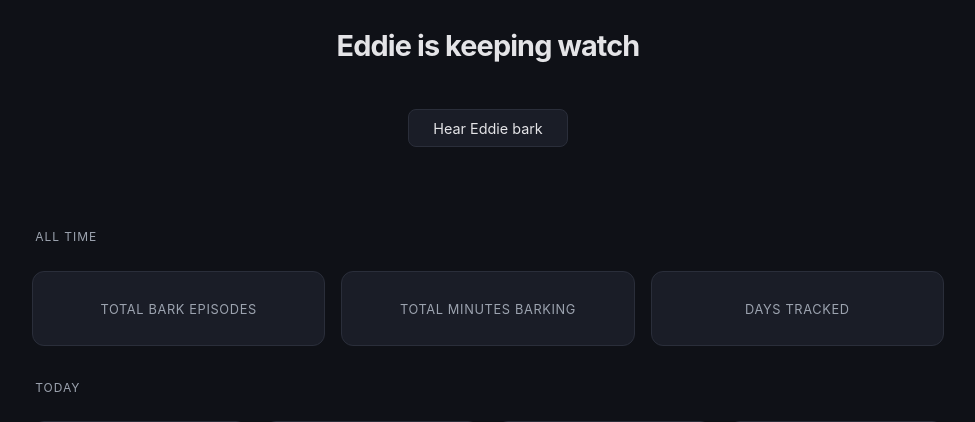
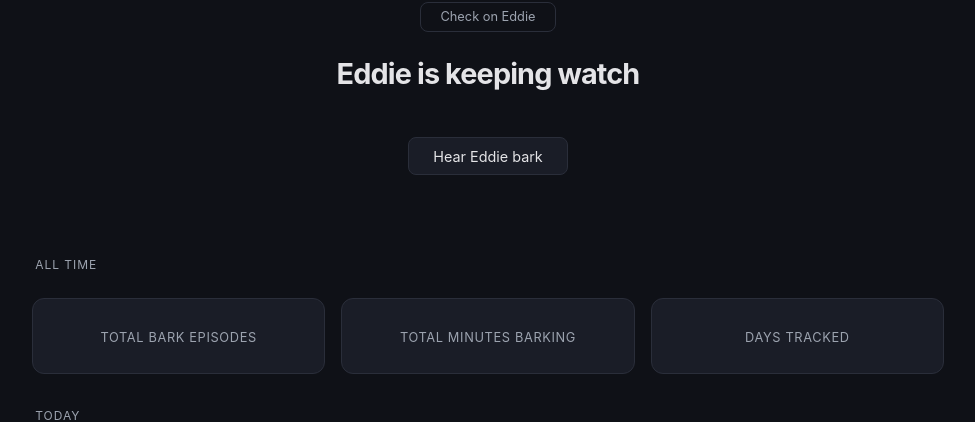
Before and after one commit to cjmuldoon/barkup, a Python web app: template src/barkup/web/templates/public.html in a window 1280 px wide. Shown: the part 518-940 px from the top of the page, without its empty margins (152-1127 px from the left). Run offline with Jinja, Linux system fonts and the light colour scheme; the template is opened without the code that fills it, so the values that code supplies are empty.

Commit message:
Fix window viewport containment, slow video, pause between loops
Video plays at 0.4x speed for smooth transition. Pauses 20s at end
before replaying. Viewport uses aspect-ratio to match video (816:1104).
Added 'Check on Eddie' refresh button.

Co-Authored-By: Claude Opus 4.6 (1M context) <noreply@anthropic.com>

```diff
--- a/src/barkup/web/static/style.css
+++ b/src/barkup/web/static/style.css
@@ -80,19 +80,17 @@ body {
     padding: 2rem 0 3rem;
 }
 
-/* Window viewport */
+/* Window viewport — aspect ratio matches video (816:1104 ≈ 0.739) */
 .window-viewport {
     position: relative;
     width: 280px;
-    height: 392px;
-    margin: 0 auto 1.5rem;
-    border-radius: 12px;
+    aspect-ratio: 816 / 1104;
+    margin: 0 auto 1rem;
     overflow: hidden;
 }
 .eddie-video {
     position: absolute;
-    top: 0;
-    left: 0;
+    inset: 0;
     width: 100%;
     height: 100%;
     object-fit: cover;
@@ -100,19 +98,16 @@ body {
 }
 .window-frame {
     position: absolute;
-    top: 0;
-    left: 0;
+    inset: 0;
     width: 100%;
     height: 100%;
     z-index: 2;
     pointer-events: none;
+    display: block;
 }
 .glass-reflection {
     position: absolute;
-    top: 0;
-    left: 0;
-    width: 100%;
-    height: 100%;
+    inset: 0;
     z-index: 3;
     pointer-events: none;
     background: linear-gradient(
@@ -123,6 +118,20 @@ body {
         rgba(255,255,255,0.03) 100%
     );
 }
+.btn-refresh {
+    display: inline-block;
+    margin-bottom: 1.2rem;
+    padding: 0.4rem 1.2rem;
+    background: transparent;
+    border: 1px solid var(--border);
+    color: var(--text-muted);
+    border-radius: 8px;
+    font-size: 0.8rem;
+    cursor: pointer;
+    font-family: var(--font);
+    transition: all 0.2s;
+}
+.btn-refresh:hover { border-color: var(--accent); color: var(--accent); }
 
 /* Legacy SVG fallback */
 .eddie-image-container {
@@ -602,7 +611,7 @@ body {
     .hero-title { font-size: 1.3rem; }
     .stat-value { font-size: 1.5rem; }
     .stats-grid { grid-template-columns: repeat(2, 1fr); }
-    .window-viewport { width: 220px; height: 308px; }
+    .window-viewport { width: 220px; }
     .dashboard-header {
         flex-direction: column;
         gap: 0.8rem;
--- a/src/barkup/web/templates/public.html
+++ b/src/barkup/web/templates/public.html
@@ -3,7 +3,7 @@
 {% block content %}
 <div class="hero">
     <div class="window-viewport">
-        <video class="eddie-video" autoplay loop muted playsinline>
+        <video class="eddie-video" muted playsinline id="eddie-video">
             {% if mood == "devil" %}
                 <source src="{{ url_for('static', filename='eddie_devil_animation.mp4') }}" type="video/mp4">
             {% else %}
@@ -13,6 +13,7 @@
         <img class="window-frame" src="{{ url_for('static', filename='window_frame.svg') }}" alt="">
         <div class="glass-reflection"></div>
     </div>
+    <button class="btn-refresh" onclick="location.reload()">Check on Eddie</button>
 
     <h1 class="hero-title">
         {% if mood == "devil" %}
@@ -113,6 +114,19 @@
 {% endif %}
 
 <script>
+// Slow playback + pause 20s between loops
+(function() {
+    const vid = document.getElementById('eddie-video');
+    vid.playbackRate = 0.4;
+    vid.play();
+    vid.addEventListener('ended', function() {
+        setTimeout(function() {
+            vid.currentTime = 0;
+            vid.play();
+        }, 20000);
+    });
+})();
+
 function playRandomBark() {
     const btn = document.getElementById('bark-btn');
     const audio = document.getElementById('bark-audio');
```
